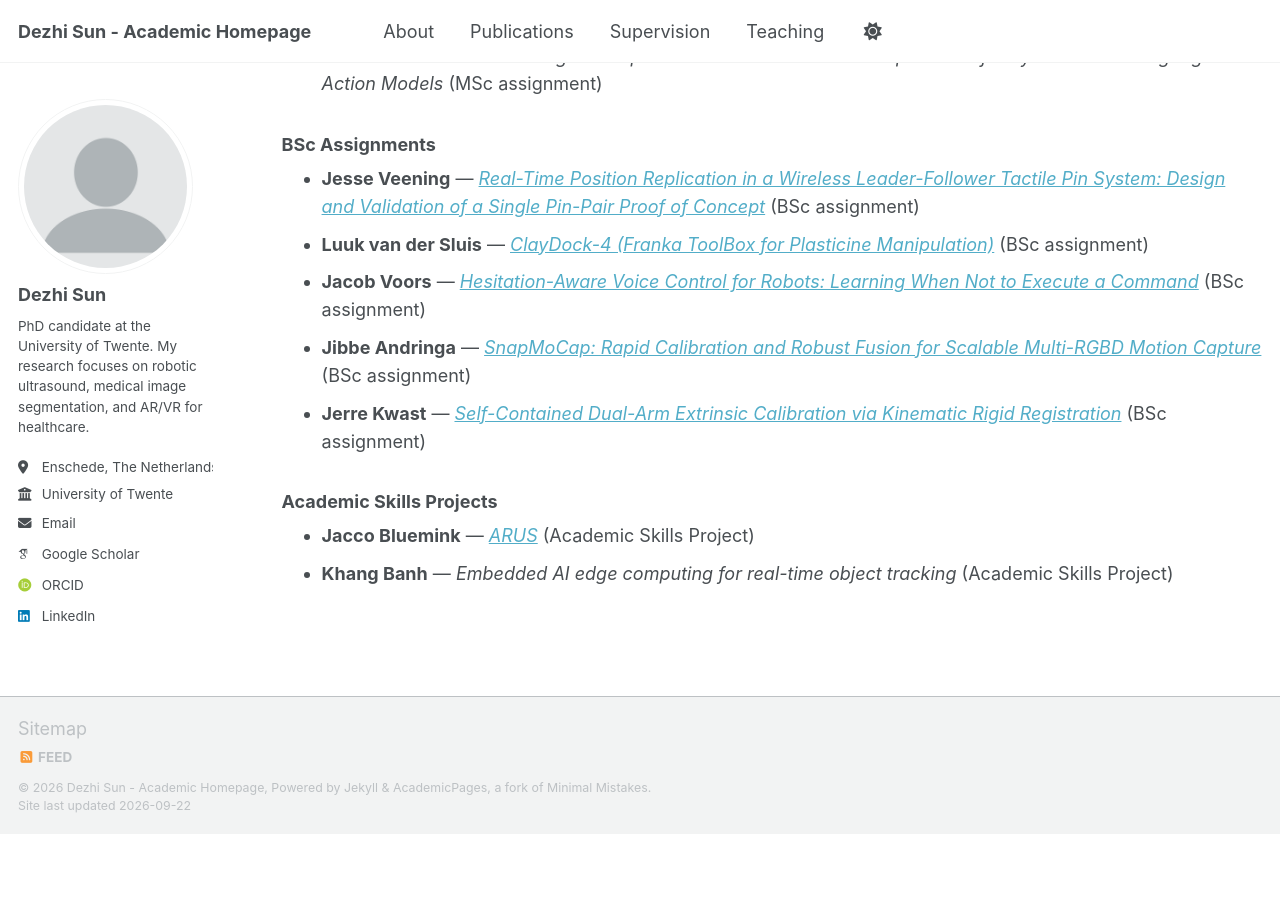
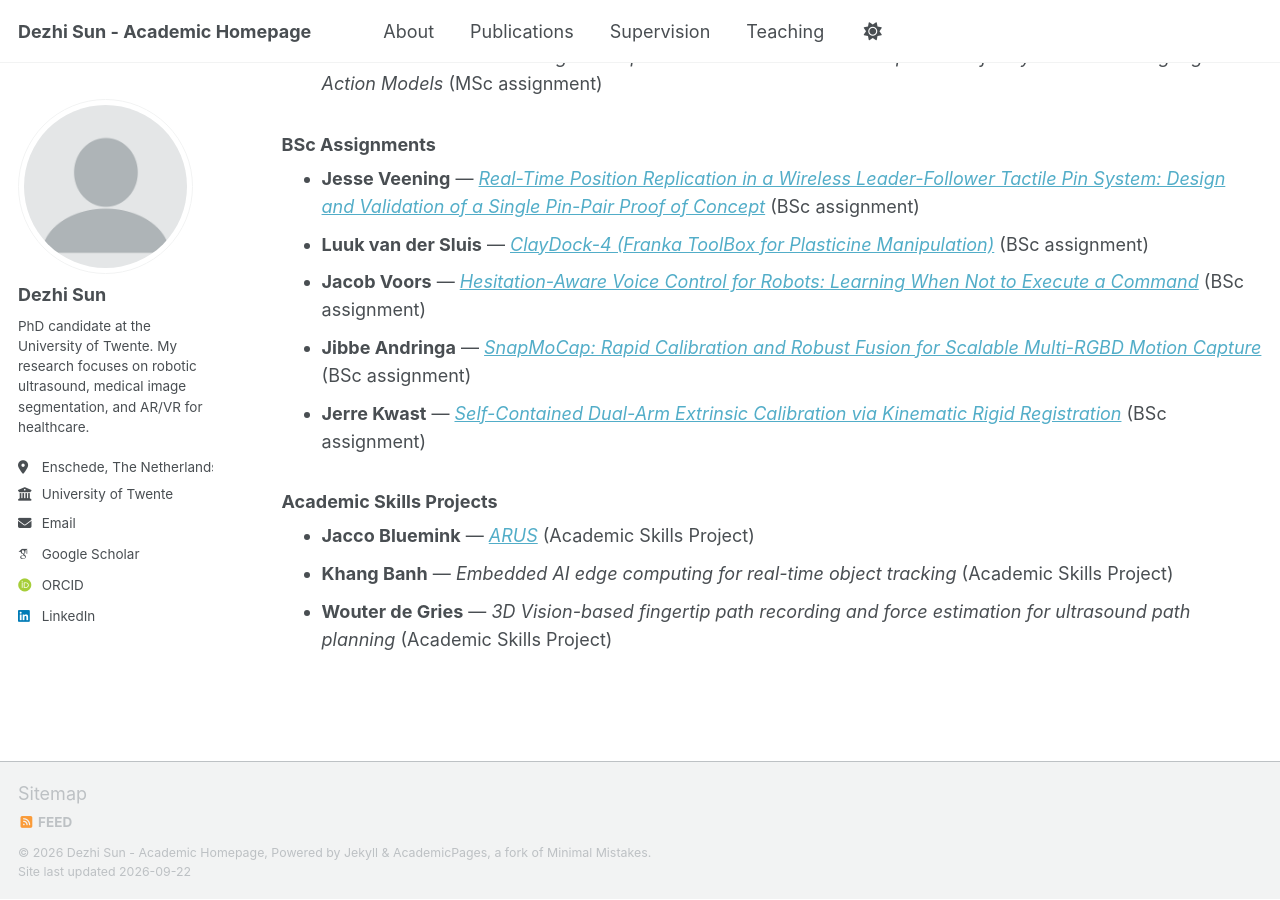
Before and after one commit to Jacksundezhi/Jacksundezhi.github.io, a Jekyll site: the page built from _pages/supervision.md, in a window 1280 px wide and 900 px high, scrolled down 804 px. Built offline with Jekyll 4.4.1, drawn with Linux system fonts in a browser that asks for light colours; some web fonts are replaced; a script bundle is joined from its source files by our own code; library files that are not in the unit come from our copies; before the commit the page ends 1638 px from its top, so only the background shows below that.

Commit message:
Add Wouter academic skills project

```diff
--- a/_pages/supervision.md
+++ b/_pages/supervision.md
@@ -44,5 +44,6 @@ author_profile: true
 
 - **Jacco Bluemink** — [*ARUS*](https://www.ram.eemcs.utwente.nl/education/assignments/arus) (Academic Skills Project)
 - **Khang Banh** — *Embedded AI edge computing for real-time object tracking* (Academic Skills Project)
+- **Wouter de Gries** — *3D Vision-based fingertip path recording and force estimation for ultrasound path planning* (Academic Skills Project)
 
 </div>
```
